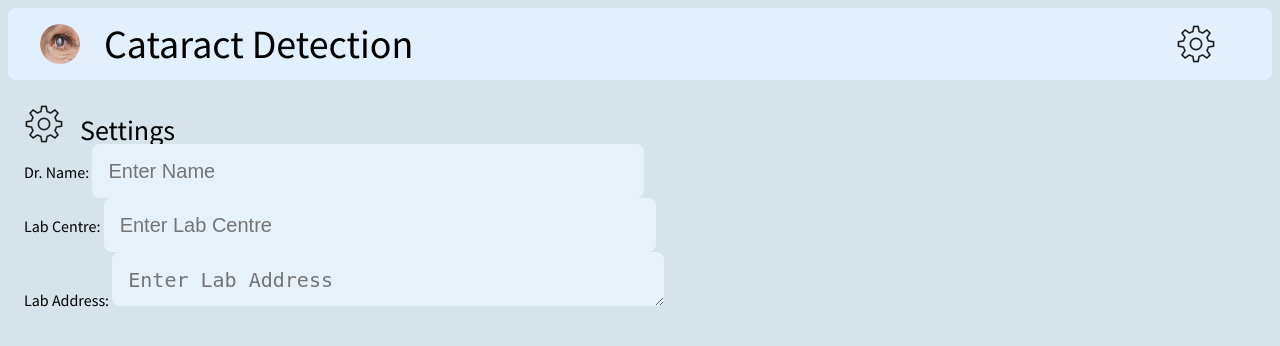
After one commit to YashKSawant/cataract-detection, a Flask app: page /settings in a window 1280 px wide. The commit adds this page. Shown: the top 346 px of the page. Run offline with Flask 2, Linux system fonts and the light colour scheme.

Commit message:
added settings template

```diff
--- a/main.py
+++ b/main.py
@@ -9,5 +9,9 @@ def main():
 def index():
     return render_template('index.html',title='Cataract Detection')
 
+@app.route('/settings')
+def settings():
+    return render_template('settings.html',title='Cataract Detection')
+
 if __name__=="__main__":
-    app.run()
+    app.run(debug=True)
--- a/static/css/global-styles.css
+++ b/static/css/global-styles.css
@@ -23,6 +23,7 @@ Variables
   --clr-primary-5: hsl(204, 60%, 74%);
   --clr-primary-6: hsl(204, 90%, 88%);
   --clr-primary-7: hsl(201, 33%, 88%);
+  --clr-primary-8: hsl(205, 58%, 94%);
   /* Rigid Colors */
   --clr-white: #fff;
   --clr-black: #222;
@@ -32,7 +33,7 @@ Variables
 
   --spacing: 0.2rem;
   --radius: 0.5rem;
-  --border: 5px soild hsl(0, 0%, 47%);
+  --border: 10px soild hsl(0, 1%, 20%);
   --light-shadow: 0 5px 15px rgba(0, 0, 0, 0.3);
   --dark-shadow: 0 5px 15px rgba(0, 0, 0, 0.5);
   --max-width: 1170px;
@@ -125,7 +126,7 @@ Custom Styles
 .large-btn {
   background-color: var(--clr-primary);
   border-radius: var(--radius);
-  font-size: 28px;
+  font-size: clamp(1.5vw, 20px, 3.5vw);
   padding: 1rem;
   cursor: pointer;
 }
--- a/static/css/navbar.css
+++ b/static/css/navbar.css
@@ -22,5 +22,14 @@ img {
   margin-right: 1.5rem;
 }
 .settings {
-  margin-right: 2rem;
+  display: flex;
+  margin-right: 1.5rem;
+  cursor: pointer;
 }
+.settings > img {
+  margin-right: 1rem;
+  transition: transform 0.6s ease-in;
+}
+.settings > img:hover {
+  transform: rotate(60deg);
+}
--- /dev/null
+++ b/static/css/settings.css
@@ -0,0 +1,22 @@
+@import 'global-styles.css';
+
+#settings {
+  display: flex;
+  flex-direction: column;
+  margin: 0.5rem;
+  padding: 1rem;
+}
+.heading {
+  margin-top: auto;
+}
+input,
+textarea {
+  font-size: 20px;
+  width: 552px;
+  height: 54px;
+  background: var(--clr-primary-8);
+  border: var(--border);
+  box-sizing: border-box;
+  border-radius: 8px;
+  padding: 1rem;
+}
--- a/templates/navbar.html
+++ b/templates/navbar.html
@@ -7,7 +7,7 @@
         <img class="icon" src="{{url_for('static', filename='eye.png')}}" alt="eye image"></img>
         <h2>{{ title }}</h2>
     </div>
-    <div class="settings">
+    <div class="settings settings-logo">
         <img src="{{url_for('static', filename='settings.png')}}" alt="">
     </div>
 </nav>
--- /dev/null
+++ b/templates/settings.html
@@ -0,0 +1,38 @@
+<!DOCTYPE html>
+<html lang="en">
+
+<head>
+    <meta charset="UTF-8">
+    <meta http-equiv="X-UA-Compatible" content="IE=edge">
+    <meta name="viewport" content="width=device-width, initial-scale=1.0">
+    <link rel="stylesheet" href="{{url_for('static', filename='css/settings.css')}}">
+    <title>{{title}}</title>
+</head>
+
+<body>
+    {% include "navbar.html" %}
+    <main id="settings">
+        <div class="settings">
+            <img src="{{url_for('static', filename='settings.png')}}" alt="settings icon">
+            <h3 class="heading">Settings</h3>
+        </div>
+        <section id="form">
+            <form>
+                <div>
+                    <label for="name">Dr. Name: </label>
+                    <input type="text" placeholder="Enter Name" id="name">
+                </div>
+                <div>
+                    <label for="lab-centre">Lab Centre: </label>
+                    <input type="text" placeholder="Enter Lab Centre" id="lab-centre">
+                </div>
+                <div>
+                    <label for="lab-address">Lab Address: </label>
+                    <textarea type="text" placeholder="Enter Lab Address" id="lab-address"></textarea>
+                </div>
+            </form>
+        </section>
+    </main>
+</body>
+
+</html>
```
